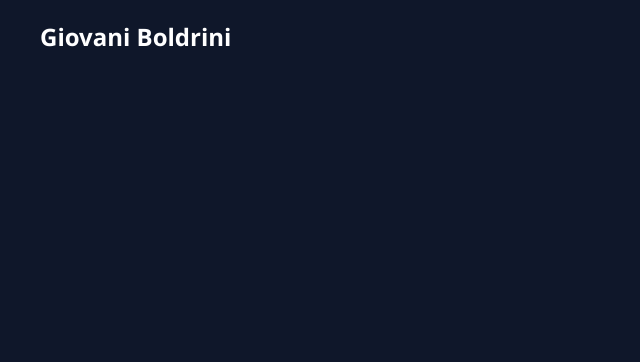
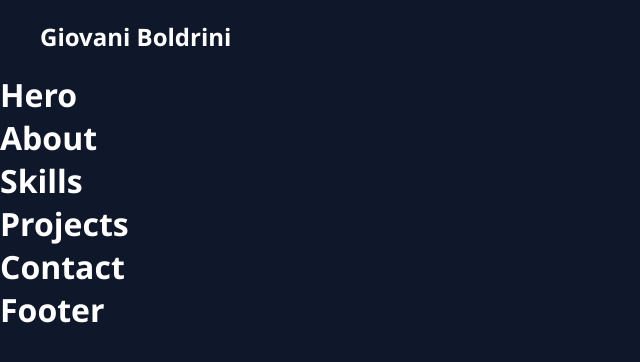
Before and after one commit to Gbcustoias/portfolio, a React (Vite) app: page / in a window 1280 px wide. Shown: the top 362 px of the page, without its empty margins (0-640 px from the left). Built offline with nearby package versions, Linux system fonts and the light colour scheme.

Commit message:
feat: criar estrutura base das secoes

```diff
--- a/src/App.jsx
+++ b/src/App.jsx
@@ -1,9 +1,21 @@
 import Header from "./components/Header/Header";
+import Hero from "./components/Hero/Hero";
+import About from "./components/About/About";
+import Skills from "./components/Skills/Skills";
+import Projects from "./components/Projects/Projects";
+import Contact from "./components/Contact/Contact";
+import Footer from "./components/Footer/Footer";
 
 function App() {
   return (
     <>
       <Header />
+      <Hero />
+      <About />
+      <Skills />
+      <Projects />
+      <Contact />
+      <Footer />
     </>
   );
 }
--- a/src/components/About/About.jsx
+++ b/src/components/About/About.jsx
@@ -0,0 +1,5 @@
+function About() {
+  return <h1>About</h1>;
+}
+
+export default About;
--- a/src/components/Contact/Contact.jsx
+++ b/src/components/Contact/Contact.jsx
@@ -0,0 +1,5 @@
+function Contact() {
+  return <h1>Contact</h1>;
+}
+
+export default Contact;
--- a/src/components/Footer/Footer.jsx
+++ b/src/components/Footer/Footer.jsx
@@ -0,0 +1,5 @@
+function Footer() {
+  return <h1>Footer</h1>;
+}
+
+export default Footer;
--- a/src/components/Hero/Hero.jsx
+++ b/src/components/Hero/Hero.jsx
@@ -0,0 +1,5 @@
+function Hero() {
+  return <h1>Hero</h1>;
+}
+
+export default Hero;
--- a/src/components/Projects/Projects.jsx
+++ b/src/components/Projects/Projects.jsx
@@ -0,0 +1,5 @@
+function Projects() {
+  return <h1>Projects</h1>;
+}
+
+export default Projects;
--- a/src/components/Skills/Skills.jsx
+++ b/src/components/Skills/Skills.jsx
@@ -0,0 +1,5 @@
+function Skills() {
+  return <h1>Skills</h1>;
+}
+
+export default Skills;
```
